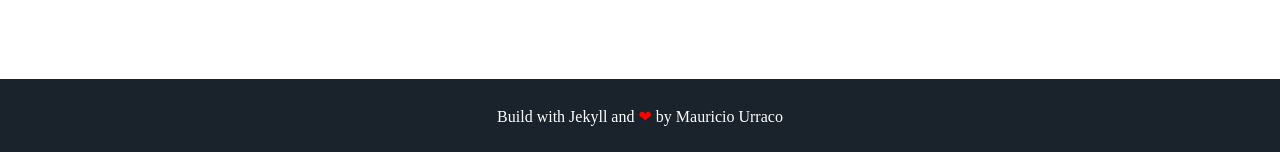
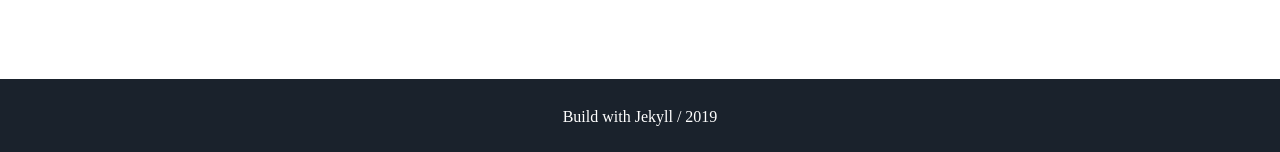
Before and after one commit to JoaquinPortela/joaquinportela.github.io, a Jekyll site: the page built from index.html, in a window 1280 px wide. Shown: the part 1574-1726 px from the top of the page. Built offline with Jekyll 4.4.1, drawn with Linux system fonts in a browser that asks for light colours; some web fonts are replaced.

Commit message:
Update footer.html

```diff
--- a/_includes/footer.html
+++ b/_includes/footer.html
@@ -1,6 +1,6 @@
 <footer class="footer">
     <!-- <p>&copy; {{ site.username }}</p> -->
-    <p>Build with Jekyll and <span class="love">❤</span> by <a href="https://github.com/murraco">Mauricio Urraco</a></p>
+    <p>Build with Jekyll / 2019
 </footer>
 <script src="//cdn.jsdelivr.net/particles.js/2.0.0/particles.min.js"></script>
 <script src="{{ '/assets/js/sweet-scroll.min.js' | prepend: site.baseurl }}"></script>
```
